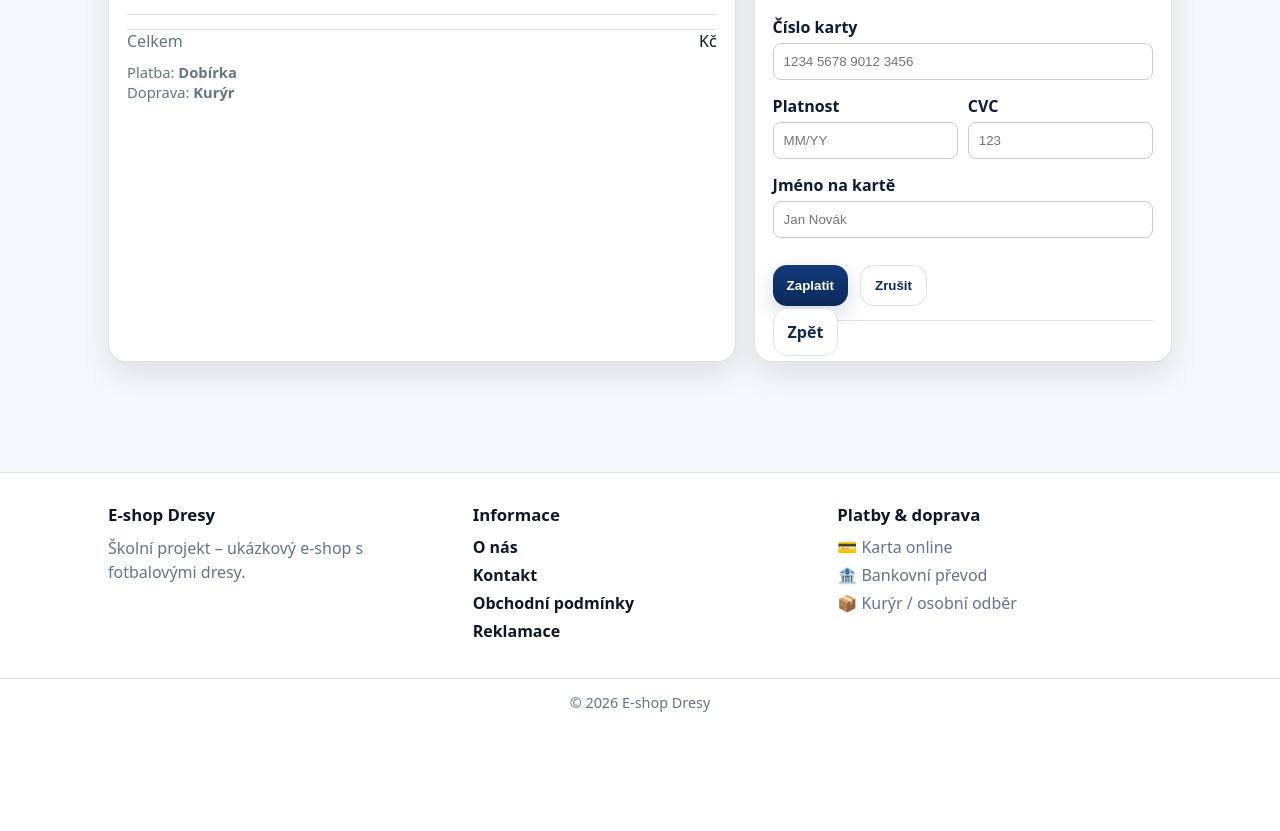
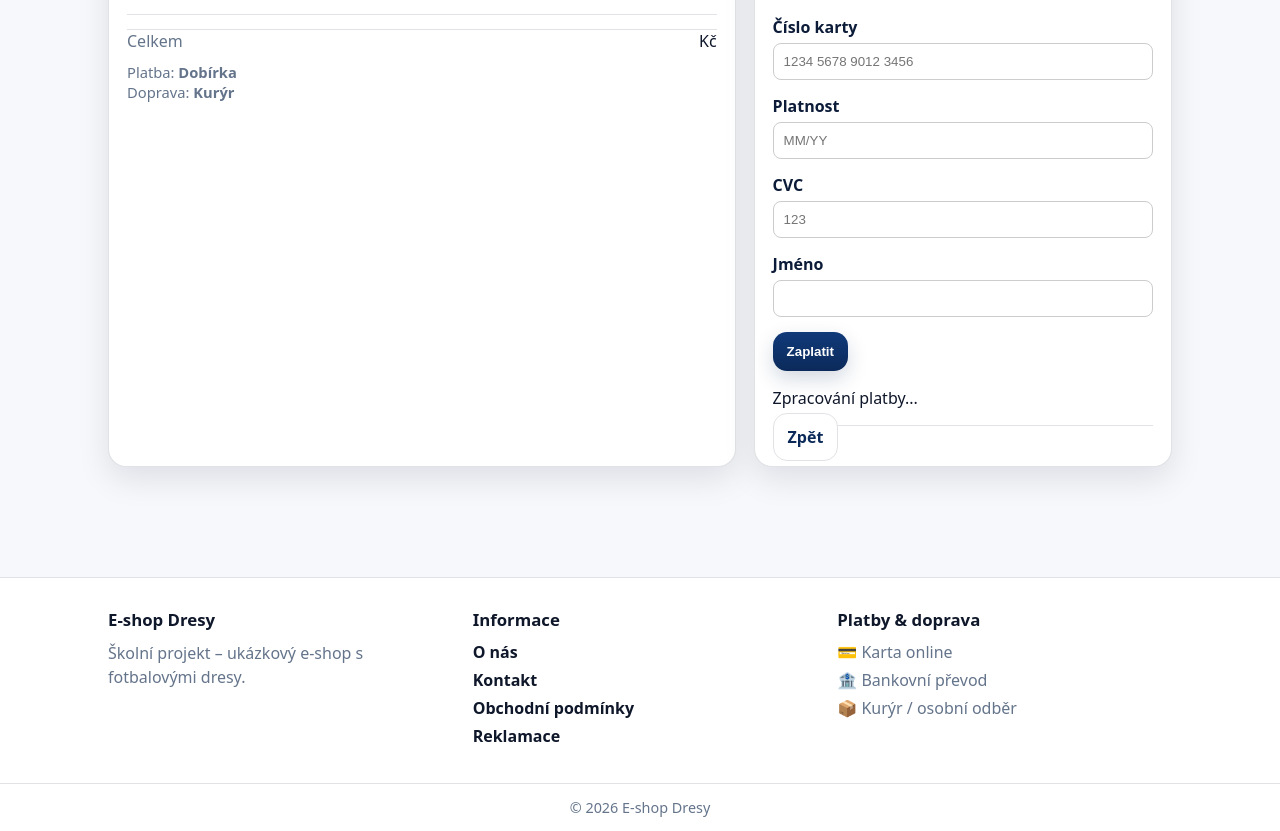
Before and after one commit to VitBouska/JerseyShop_BouskaIT4, a Flask app: template templates/payment.html in a window 1280 px wide. Shown: the part 433-1264 px from the top of the page. Before the commit the page ends 1145 px from the top, so only its background shows below. Run offline with Flask 3, Linux system fonts and the light colour scheme; the template is opened without the code that fills it, so the values that code supplies are empty.

Commit message:
Update payment.html

```diff
--- a/templates/payment.html
+++ b/templates/payment.html
@@ -54,32 +54,36 @@
     <h3 class="section-title">Platební údaje</h3>
   <p class="muted">Simulace platby kartou (údaje se nikam neodesílají)</p>
 
+  <div id="payment-content">
+
   <form method="POST" action="{{ url_for('payment_confirm') }}" id="payment-form">
 
     <label>Číslo karty</label>
-    <input type="text" name="card_number" placeholder="1234 5678 9012 3456" maxlength="19" required>
+    <input type="text" name="card_number" placeholder="1234 5678 9012 3456">
 
-    <div class="form-row">
-      <div>
-        <label>Platnost</label>
-        <input type="text" name="expiry" placeholder="MM/YY" maxlength="5" required>
-      </div>
+    <label>Platnost</label>
+    <input type="text" name="expiry" placeholder="MM/YY">
 
-      <div>
-        <label>CVC</label>
-        <input type="text" name="cvc" placeholder="123" maxlength="3" required>
-      </div>
-    </div>
+    <label>CVC</label>
+    <input type="text" name="cvc" placeholder="123">
 
-    <label>Jméno na kartě</label>
-    <input type="text" name="card_name" placeholder="Jan Novák" required>
+    <label>Jméno</label>
+    <input type="text" name="card_name">
 
-    <div class="pay-actions">
-      <button class="btn" type="submit" name="action" value="pay">Zaplatit</button>
-      <button class="btn ghost" type="submit" name="action" value="cancel">Zrušit</button>
-    </div>
+    <button type="submit">Zaplatit</button>
 
   </form>
+
+</div>
+
+<!-- ❗ ERROR zpráva -->
+<div id="error-box" class="error-box"></div>
+
+<!-- ❗ LOADING animace -->
+<div id="loading" class="loading">
+  <div class="spinner"></div>
+  <p>Zpracování platby...</p>
+</div>
 
   <hr>
   <a class="btn ghost" href="{{ url_for('checkout') }}">Zpět</a>
```
